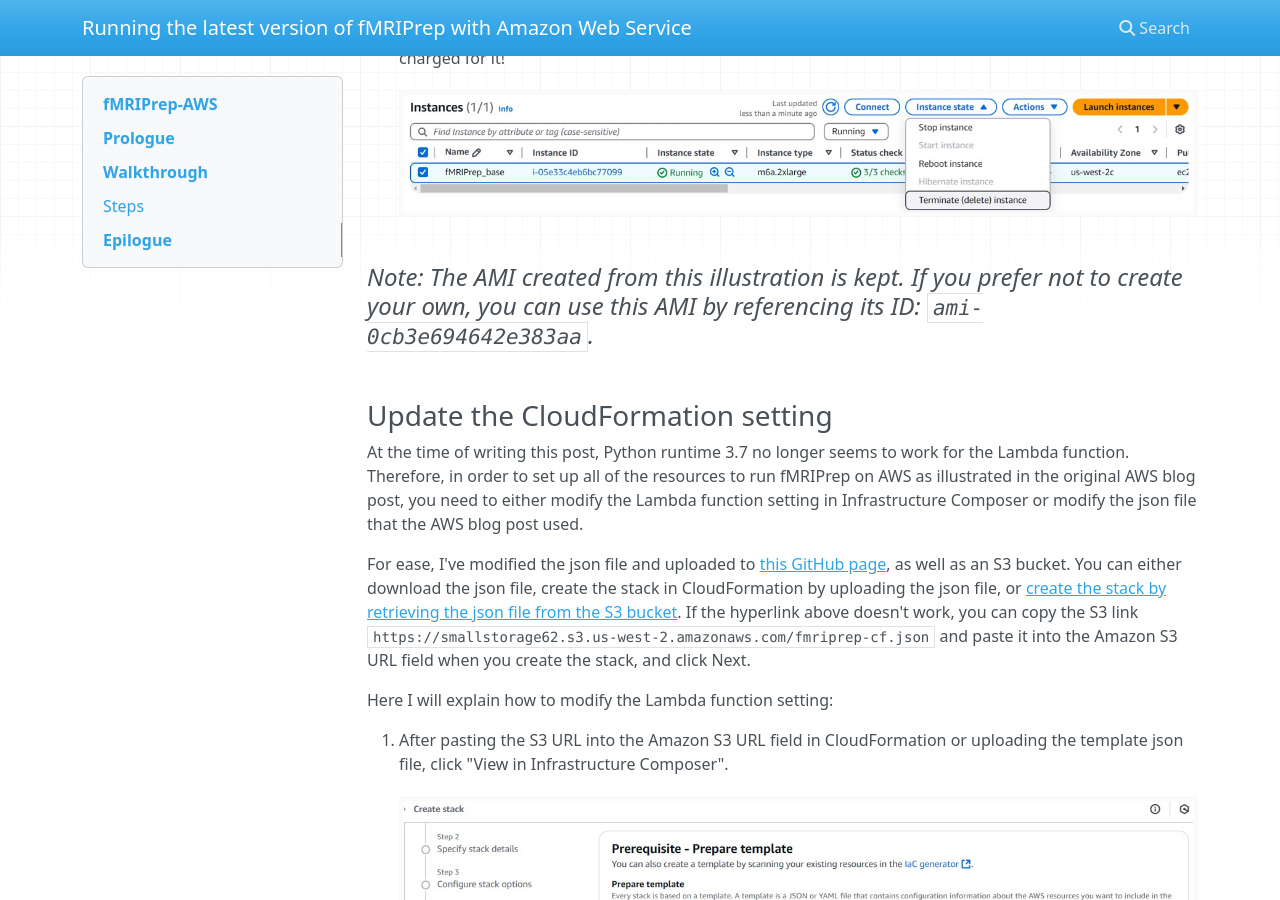
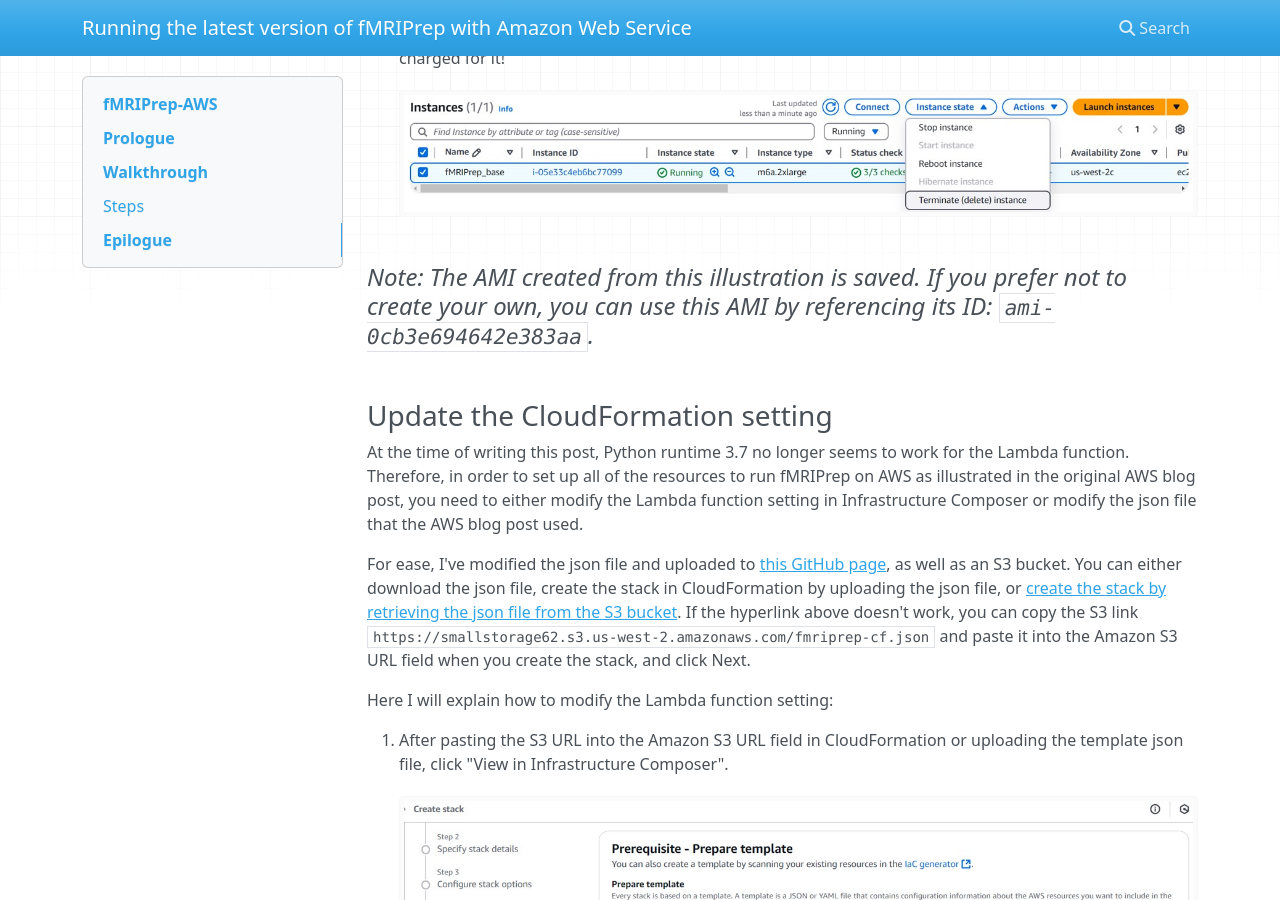
Before and after one commit to jwu103/fMRIPrep-with-AWS, an MkDocs documentation site: the page built from docs/index.md, in a window 1280 px wide and 900 px high, scrolled down 5614 px. Built offline with MkDocs 1.6.1, drawn with Linux system fonts in a browser that asks for light colours; nearby versions of some CDN libraries.

Commit message:
Update index.md

````diff
--- a/docs/index.md
+++ b/docs/index.md
@@ -83,7 +83,7 @@
 4. After creating the AMI, don't forget to terminate the EC2 instance! Otherwise you will continue to be charged for it!<br>
 ![EC2_instance_terminate](images/EC2_instance_terminate.jpg)
 
-#### *Note: The AMI created from this illustration is kept. If you prefer not to create your own, you can use this AMI by referencing its ID: ```ami-0cb3e694642e383aa```.*<br>
+#### *Note: The AMI created from this illustration is saved. If you prefer not to create your own, you can use this AMI by referencing its ID: ```ami-0cb3e694642e383aa```.*<br>
 <br>
 
 ### Update the CloudFormation setting
````
